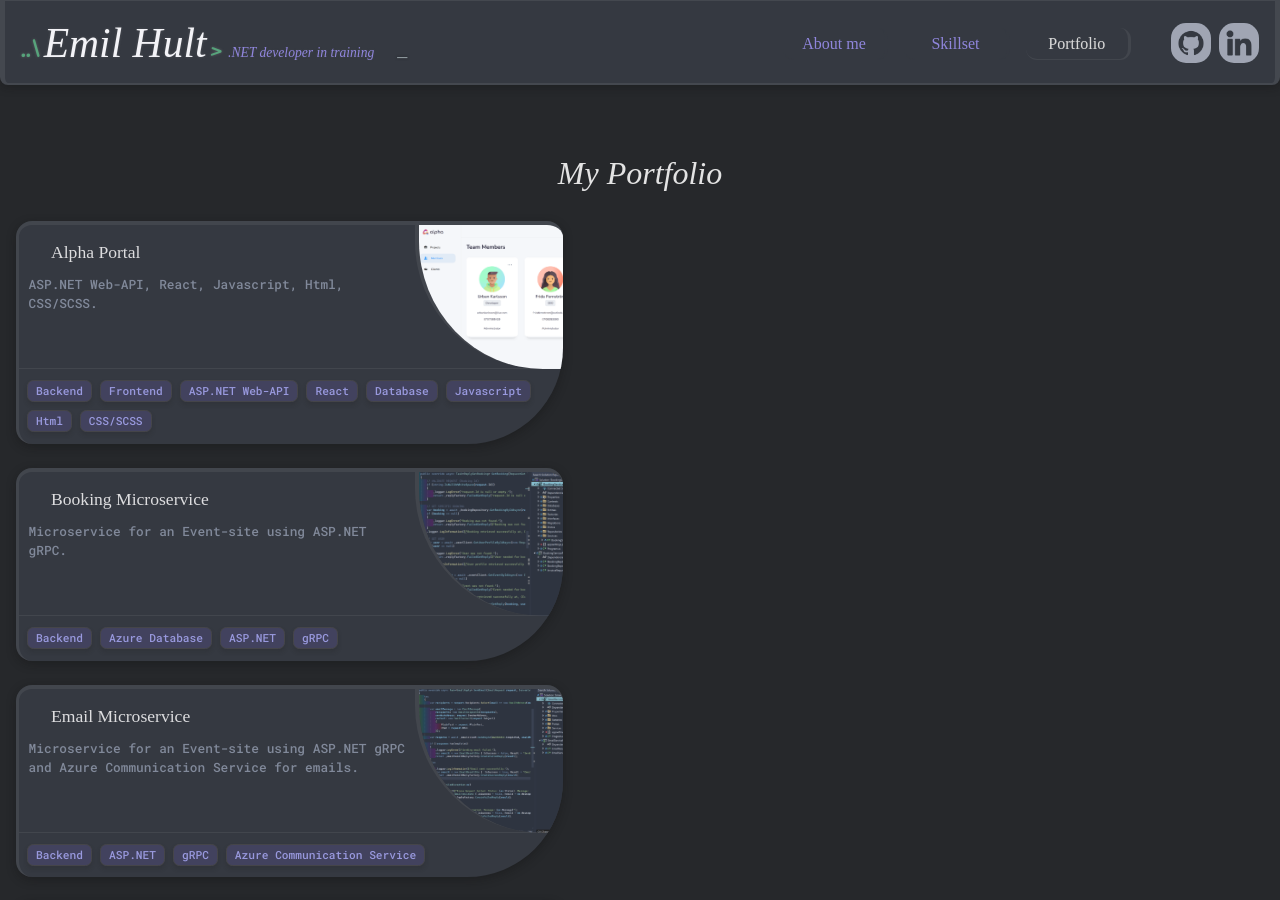
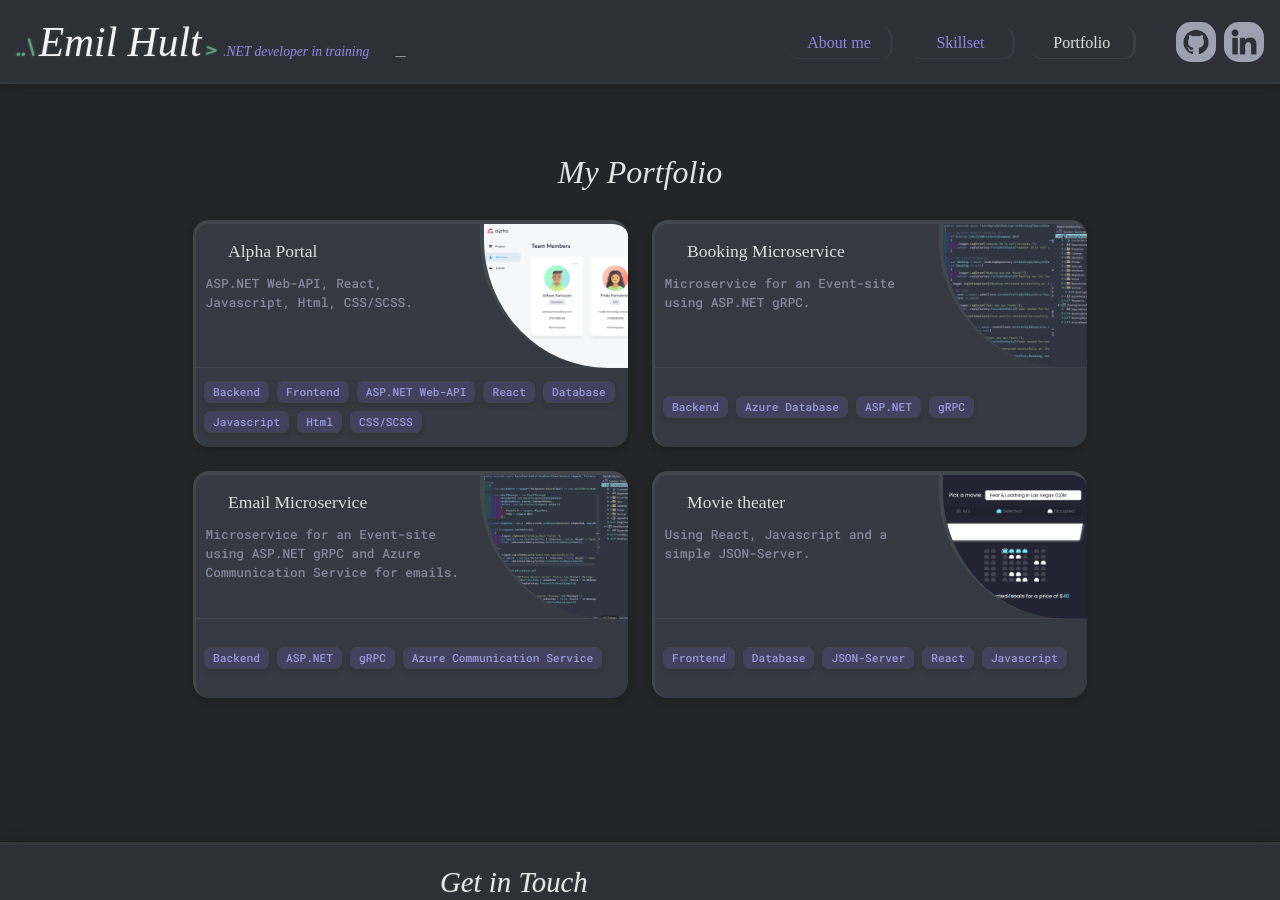
Before and after one commit to mutenJanken/Portfolio-EmilHult, a React (Vite) app: page /portfolio in a window 1280 px wide. Shown: the top 900 px of the page. Built offline with nearby package versions, Linux system fonts and the light colour scheme; a web font is replaced by a local one.

Commit message:
New project layout for bigger screens and some general color changes

```diff
--- a/src/index.scss
+++ b/src/index.scss
@@ -44,7 +44,7 @@
   // background-color: #242424;
   // background-color: var(--bg2);
   // background-color: rgba(37, 38, 38, 0.774);
-  background-color: #26282b;
+  background-color: #232528;
 
   font-synthesis: none;
   text-rendering: optimizeLegibility;
@@ -132,15 +132,19 @@ header {
   height: auto;
   margin-bottom: 2rem;
   // background-color: #242424;
-  background-color: #353941;
+  // background-color: #353941;
+
+  background-color: #2d3137;
+
+
 
   display: flex;
   justify-content: space-between;
   align-items: center;
   color: #242424;
   box-shadow: 0 2px 10px rgba(18, 18, 18, 0.353);
-  border-bottom-left-radius: 0.5rem;
-  border-bottom-right-radius: 0.5rem;
+  // border-bottom-left-radius: 0.5rem;
+  // border-bottom-right-radius: 0.5rem;
 
   // GREEN
   // border-left: 5px solid #66faa47e;
@@ -151,10 +155,10 @@ header {
   // border-right: 5px solid #66faa427;
 
   // DARK
-  border-left: 5px solid #cfcfcf18;
-  border-right: 5px solid #cfcfcf18;
-  border-bottom: 2px solid #cfcfcf18;
-  border-top: 1px solid #cfcfcf18;
+  // border-left: 5px solid #cfcfcf0a;
+  // border-right: 5px solid #cfcfcf0a;
+  border-bottom: 2px solid #cfcfcf0a;
+  // border-top: 1px solid #cfcfcf0a;
 
   // PURPLE
   // border-left: 5px solid rgb(144, 134, 221);
@@ -166,8 +170,8 @@ header {
   // border-bottom: 2px solid #66faa47e;
 
   @media screen and (max-width: 768px) {
-    border-bottom-left-radius: 0.5rem;
-    border-bottom-right-radius: 0.5rem;
+    // border-bottom-left-radius: 0.5rem;
+    // border-bottom-right-radius: 0.5rem;
     margin-bottom: 1.5rem;
   }
 
@@ -208,24 +212,27 @@ footer {
   padding: 1rem 10rem 0.6rem 10rem;
   margin-top: auto;
   margin-top: 2rem;
-  background-color: #353941;
-  border-top-left-radius: 0.5rem;
-  border-top-right-radius: 0.5rem;
+  // background-color: #353941;
+
+  background-color: #2d3137;
+
+  // border-top-left-radius: 0.5rem;
+  // border-top-right-radius: 0.5rem;
   box-shadow: 0 -1px 15px rgba(18, 18, 18, 0.353);
 
   // GREEN
   // border-left: 5px solid #66faa47e;
   // border-right: 5px solid #66faa47e;
 
-  border-top: 3px solid #cfcfcf18;
-  border-left: 5px solid #cfcfcf18;
-  border-right: 5px solid #cfcfcf18;
-  border-bottom: 1px solid #cfcfcf18;
+  border-top: 3px solid #cfcfcf0a;
+  // border-left: 5px solid #cfcfcf0a;
+  // border-right: 5px solid #cfcfcf0a;
+  // border-bottom: 1px solid #cfcfcf0a;
   // border-top: 2px solid #66faa47e;
 
   @media screen and (max-width: 768px) {
-    border-top-left-radius: 0.5rem;
-    border-top-right-radius: 0.5rem;
+    // border-top-left-radius: 0.5rem;
+    // border-top-right-radius: 0.5rem;
     padding: 0.5rem 0;
     margin-top: 2.6rem;
   }
@@ -552,7 +559,7 @@ section {
   animation: blink 1.5s infinite;
   position: relative;
   top: -2px;
-  left: 10.7rem;
+  left: 10.9rem;
   font-size: 150%;
 
   @media screen and (max-width: 768px) {
@@ -1229,18 +1236,24 @@ section {
 }
 
 .portfolio-wrapper {
-  display: flex;
-  flex-direction: column;
-  gap: 1.5rem;
+  display: grid;
+  grid-template-columns: repeat(2, auto);
+  gap: 1.5rem 1.5rem;
+  justify-content: center;
+  // gap: 1.5rem;
   padding: 1.5rem 0rem 0rem 0rem;
   margin-bottom: 6rem;
 
   @media screen and (max-width: 1200px) {
+    display: flex;
+    flex-direction: column;
     padding: 0.5rem 0;
     margin-bottom: 0;
     gap: 1.1rem;
   }
   @media screen and (max-width: 768px) {
+    display: flex;
+    flex-direction: column;
     padding: 0.5rem 0;
     margin-bottom: 0;
     gap: 1.1rem;
@@ -1425,11 +1438,16 @@ section {
   justify-content: center;
   align-items: start;
   width: 100%;
+  height: 3.5rem;
   padding: 0.7rem 0.5rem;
   // margin-bottom: 0.7rem;
   gap: 0.5rem;
   border-top: 1px solid #cfcfcf16;
   // border-top: 0.5px solid #66faa47e;
+
+  @media screen and (max-width: 1200px){
+    height: auto;
+  }
 }
 
 .project-desc-horizontal {
@@ -1456,7 +1474,10 @@ section {
 
 .http-link {
   text-decoration: none;
-  width: 100%;
+  // width: 100%;
+  // display: flex;
+  // align-items: center;
+  // justify-content: center;
 }
 
 
@@ -1468,14 +1489,15 @@ section {
   flex-direction: column;
   background-color: #353941;
   border-radius: 1rem;
-  border-bottom-right-radius: 6rem;
+  border-bottom-right-radius: 1rem;
+  border-top-left-radius: 1rem;
   border-bottom-left-radius: 1rem;
   // border-top: 4px solid #66faa47e;
   // border-left: 3px solid #66faa47e;
   border-top: 4px solid #cfcfcf16;
   border-left: 3px solid #cfcfcf16;
   box-shadow: 0 3px 10px rgba(18, 18, 18, 0.353);
-  width: 34rem;
+  width: 27rem;
   height: auto;
   overflow: hidden;
   cursor: pointer;
```
